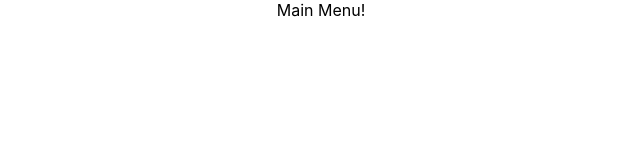
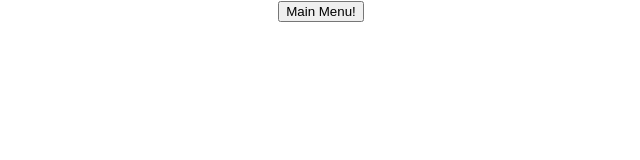
Before and after one commit to peersmg/dungeon-app, a React (Create React App) app: page / in a window 1280 px wide. Shown: the top 160 px of the page, without its empty margins (319-959 px from the left). Built offline with nearby package versions, Linux system fonts and the light colour scheme.

Commit message:
[Matt] Adds menu and button component

```diff
--- a/src/App.tsx
+++ b/src/App.tsx
@@ -1,7 +1,7 @@
 import React from 'react';
-import logo from './logo.svg';
+import { MemoryRouter, Route } from 'react-router';
 import './App.css';
-import {MemoryRouter, Route} from 'react-router';
+import Game from './views/Game/Game';
 import MainMenu from './views/MainMenu/MainMenu';
 
 const App: React.FC = () => {
@@ -9,6 +9,7 @@ const App: React.FC = () => {
     <div className="App">
       <MemoryRouter>
         <Route path="/" component={MainMenu} />
+        <Route path="/game" component={Game} />
       </MemoryRouter>
     </div>
   );
--- /dev/null
+++ b/src/components/Button/Button.tsx
@@ -0,0 +1,9 @@
+import React from 'react';
+
+const Button: React.FC = (props) => {
+    return (
+    <button>{props.children}</button>
+    );
+  }
+
+  export default Button;
--- a/src/components/Menu/Menu.tsx
+++ b/src/components/Menu/Menu.tsx
@@ -1,4 +1,5 @@
 import React from 'react';
+import Button from "../Button/Button"
 
 type MenuProps = {
     text: String;
@@ -7,7 +8,7 @@ type MenuProps = {
 const Menu: React.FC<MenuProps> = (props) => {
     return (
       <div className="Menu">
-        {props.text}
+        <Button>{props.text}</Button>
       </div>
     );
   }
```
